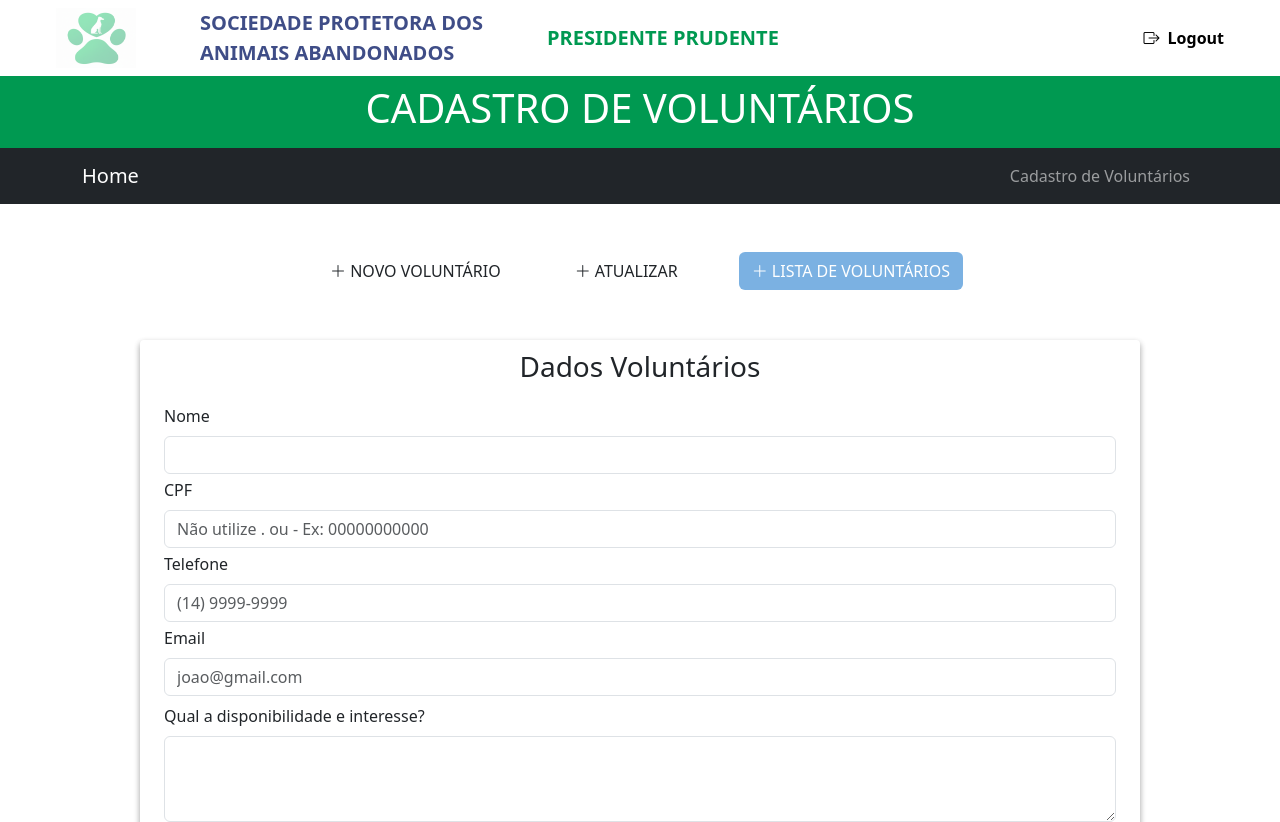
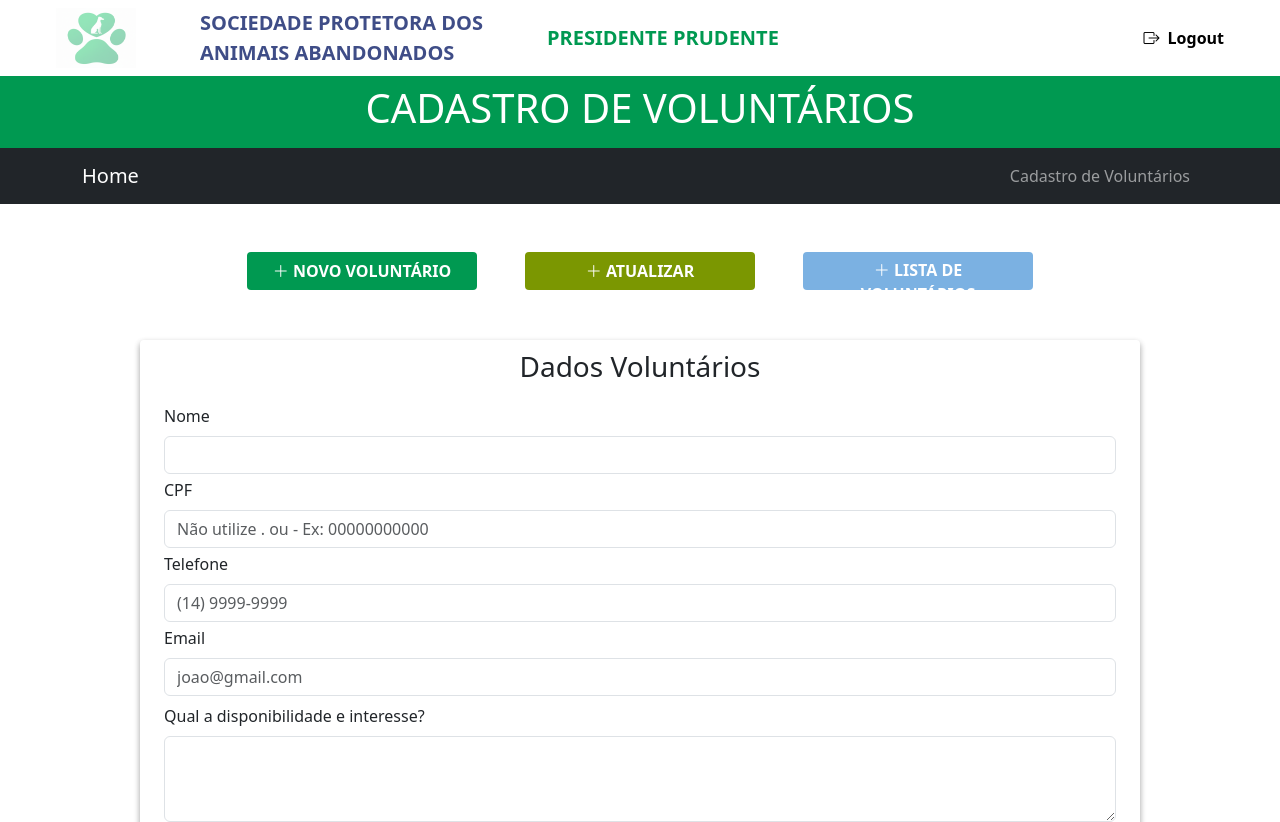
Before and after one commit to AGomes09/Gerenciar-Voluntarios, a React (Vite) app in the folder gerenciarvoluntarios/: page /cadastrodevoluntarios in a window 1280 px wide. Shown: the top 822 px of the page. Built offline with nearby package versions, Linux system fonts and the light colour scheme.

Commit message:
style(Botões): Aplicado estilo novamente nos botões

```diff
--- a/gerenciarvoluntarios/src/pages/CadastroDeVoluntarios/cadastrodevoluntarios.css
+++ b/gerenciarvoluntarios/src/pages/CadastroDeVoluntarios/cadastrodevoluntarios.css
@@ -1,6 +1,43 @@
-/* O Main cresce e empurra o footer pro fim */
 main {
   flex: 1;
+}
+
+.btn-semborda {
+  border: none;
+  outline: none;
+  box-shadow: none;
+  color: #fff;
+  font-weight: bold;
+  width: 230px;
+  height: 38px;
+  border-radius: 4px;
+}
+
+.btn-semborda:hover {
+  transform: scale(1.1);
+  transition: 0.3s;
+}
+
+.btn-cadastro {
+  color: #fff;
+  background: #009951;
+}
+
+.btn-cadastro:hover {
+  color: #009951;
+  background: #fff;
+  border: 1px solid #009951;
+}
+
+.btn-atualizar {
+  color: #fff;
+  background: #7b9701;
+}
+
+.btn-atualizar:hover {
+  color: #7b9701;
+  background: #fff;
+  border: 1px solid #7b9701;
 }
 
 .btn-lista-voluntarios {
@@ -11,5 +48,5 @@ main {
 .btn-lista-voluntarios:hover {
   color: #7bb1e2;
   background: #fff;
-  border: 1px solid #7bb1e2;
+  border: 1px solid #7bb1e2;
 }
```
